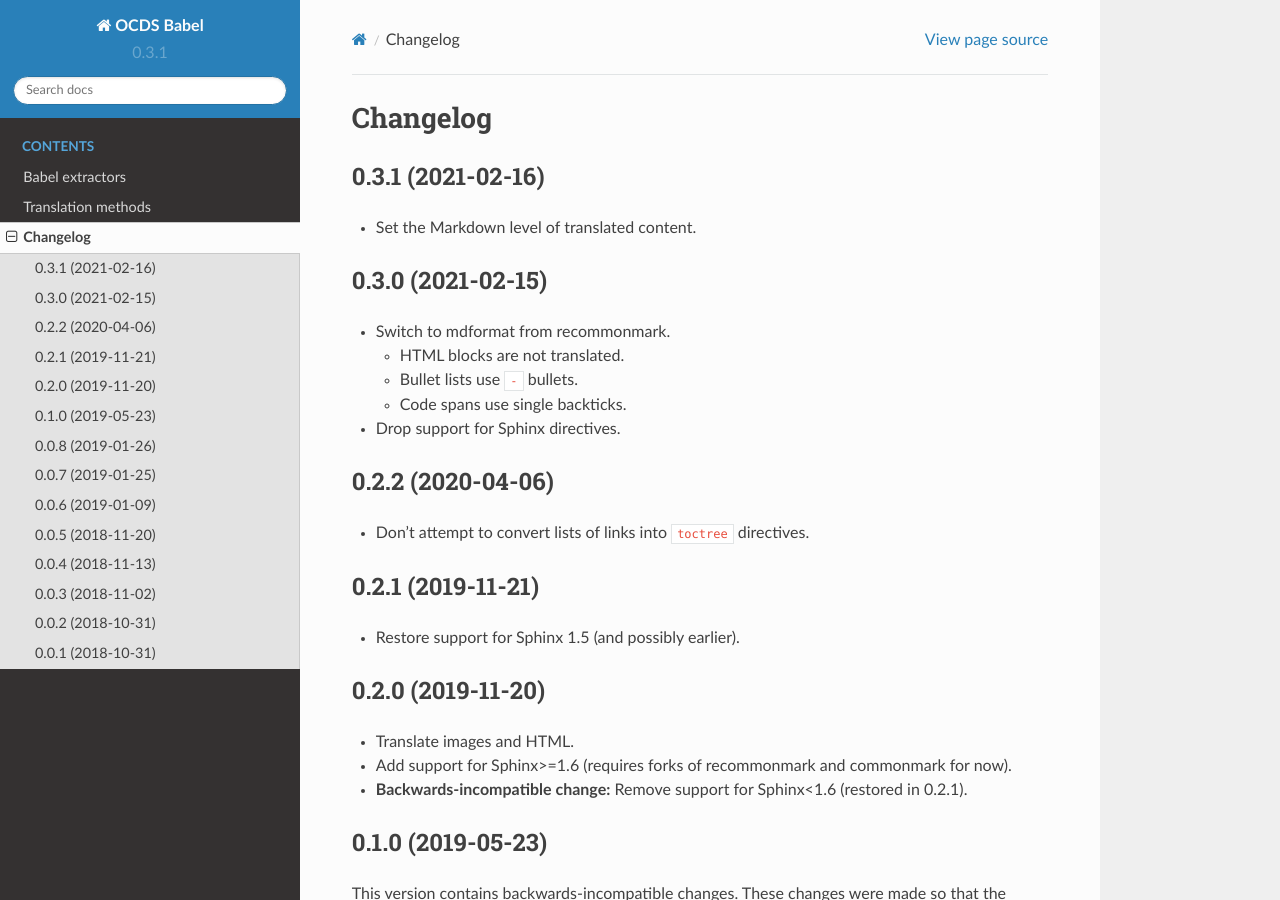
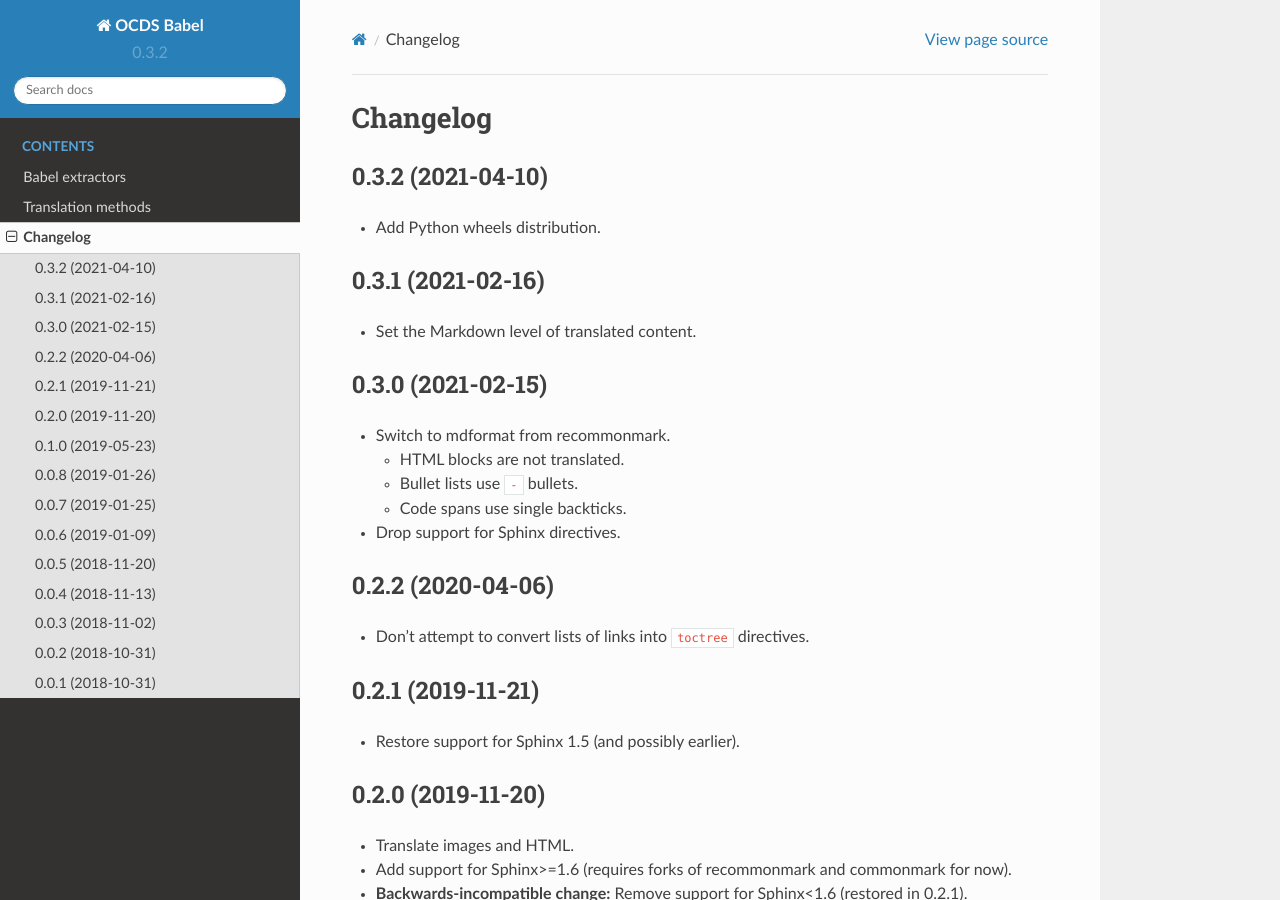
Before and after one commit to open-contracting/ocds-babel, a Sphinx documentation site: the page built from docs/changelog.rst, in a window 1280 px wide and 900 px high. Built offline with Sphinx 7.4.7 and the Read the Docs theme 2.0.0, drawn with Linux system fonts in a browser that asks for light colours.

Commit message:
release: Iterate the version number

```diff
--- a/docs/changelog.rst
+++ b/docs/changelog.rst
@@ -1,5 +1,10 @@
 Changelog
 =========
+
+0.3.2 (2021-04-10)
+~~~~~~~~~~~~~~~~~~
+
+-  Add Python wheels distribution.
 
 0.3.1 (2021-02-16)
 ~~~~~~~~~~~~~~~~~~
--- a/docs/conf.py
+++ b/docs/conf.py
@@ -26,7 +26,7 @@ copyright = '2018, Open Contracting Partnership'
 author = 'Open Contracting Partnership'
 
 # The short X.Y version
-version = '0.3.1'
+version = '0.3.2'
 # The full version, including alpha/beta/rc tags
 release = version
 
--- a/setup.py
+++ b/setup.py
@@ -5,7 +5,7 @@ with open('README.rst') as f:
 
 setup(
     name='ocds-babel',
-    version='0.3.1',
+    version='0.3.2',
     author='Open Contracting Partnership',
     author_email='data@open-contracting.org',
     url='https://github.com/open-contracting/ocds-babel',
```
